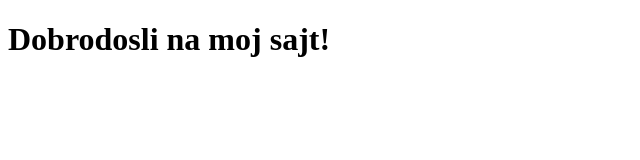
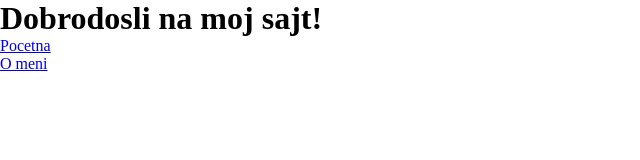
Before and after one commit to djlabat/GitVezbaFED, a plain HTML site: page Index.html in a window 1280 px wide. Shown: the whole page, without its empty margins (0-640 px from the left). Drawn offline with Linux system fonts and the light colour scheme.

Commit message:
Dodata navigacija i osnocni stil

```diff
--- a/Index.html
+++ b/Index.html
@@ -4,10 +4,20 @@
     <meta charset="UTF-8">
     <meta name="viewport" content="width=device-width, initial-scale=1.0">
     <title>Git vezba</title>
+    <link rel="stylesheet" href="style.css">
 </head>
 <body>
     <header>
         <h1>Dobrodosli na moj sajt!</h1>
     </header>
+
+    <main>
+        <nav>
+            <ul>
+                <li><a href="#">Pocetna</a></li>
+                <li><a href="#">O meni</a></li>
+            </ul>
+        </nav>
+    </main>
 </body>
 </html>
--- /dev/null
+++ b/style.css
@@ -0,0 +1,4 @@
+* {
+    margin: 0;
+    padding: 0;
+}
```
